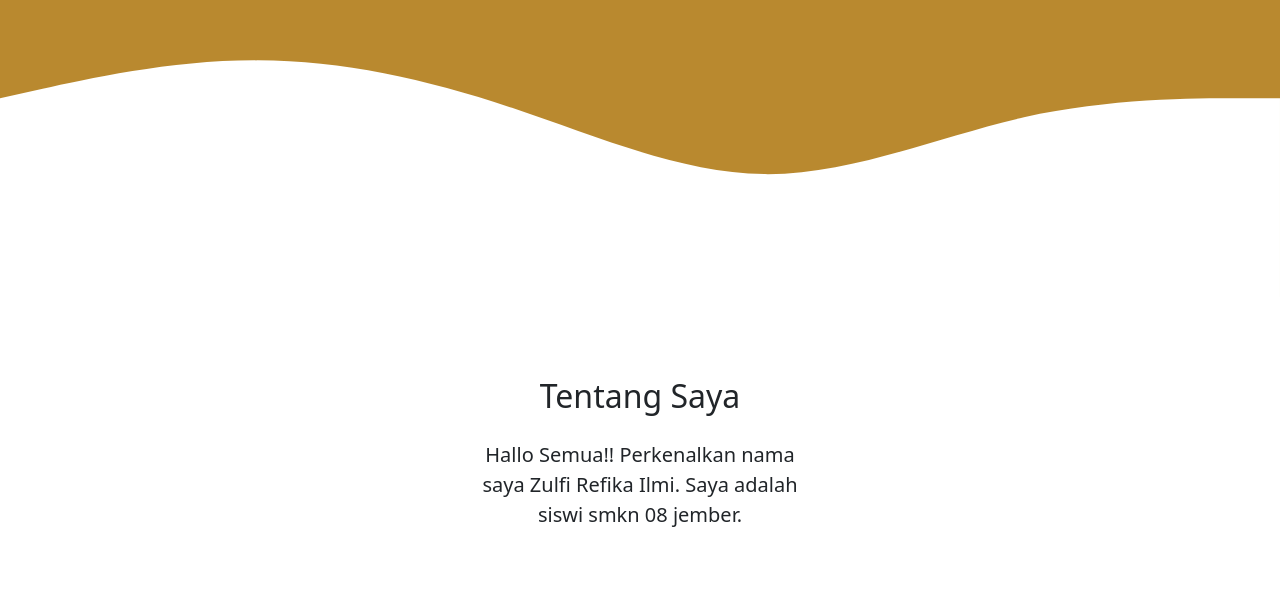
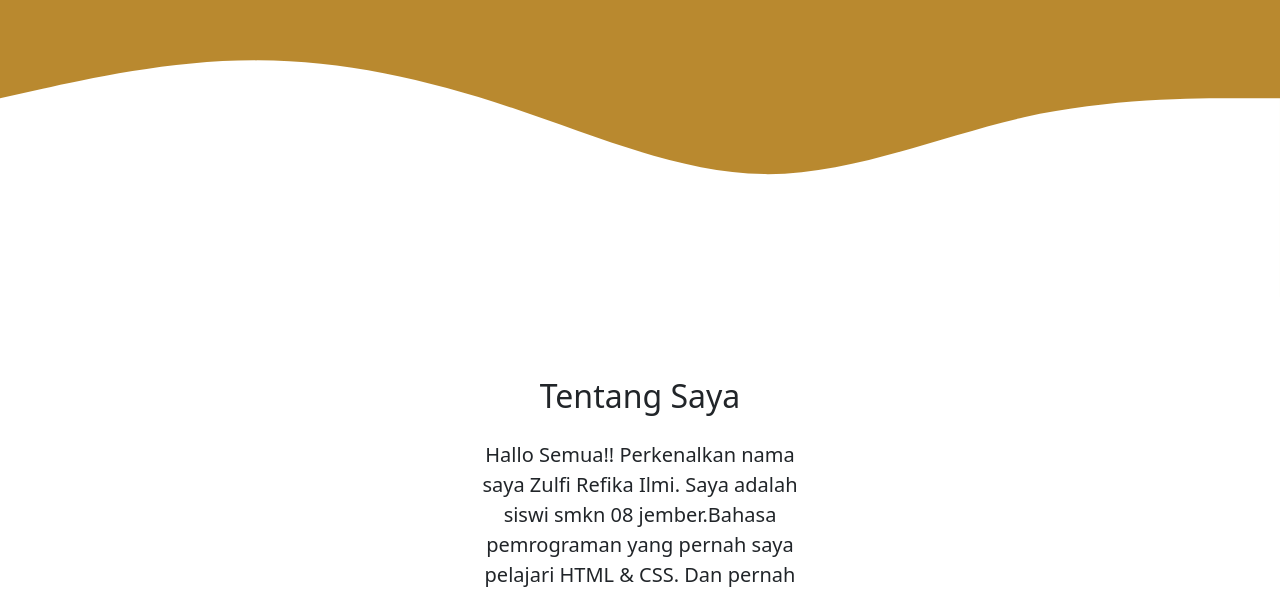
Before and after one commit to zulfikare/portofolio, a plain HTML site: page index.html in a window 1280 px wide. Shown: the part 357-952 px from the top of the page. Drawn offline with nearby package versions, Linux system fonts and the light colour scheme.

Commit message:
Update index.html

```diff
--- a/index.html
+++ b/index.html
@@ -65,7 +65,8 @@
             </div>
             <div class="row justify-content-center fs-5 text-center">
                 <div class="col-md-4">
-                <p>Hallo Semua!! Perkenalkan nama saya Zulfi Refika Ilmi. Saya adalah siswi smkn 08 jember.</p>
+                <p>Hallo Semua!! Perkenalkan nama saya Zulfi Refika Ilmi. Saya adalah siswi smkn 08 jember.Bahasa pemrograman yang
+                   pernah saya pelajari HTML & CSS. Dan pernah mempelajari desain figma, canva.</p>
             </div>
             </div>
         </div>
```
